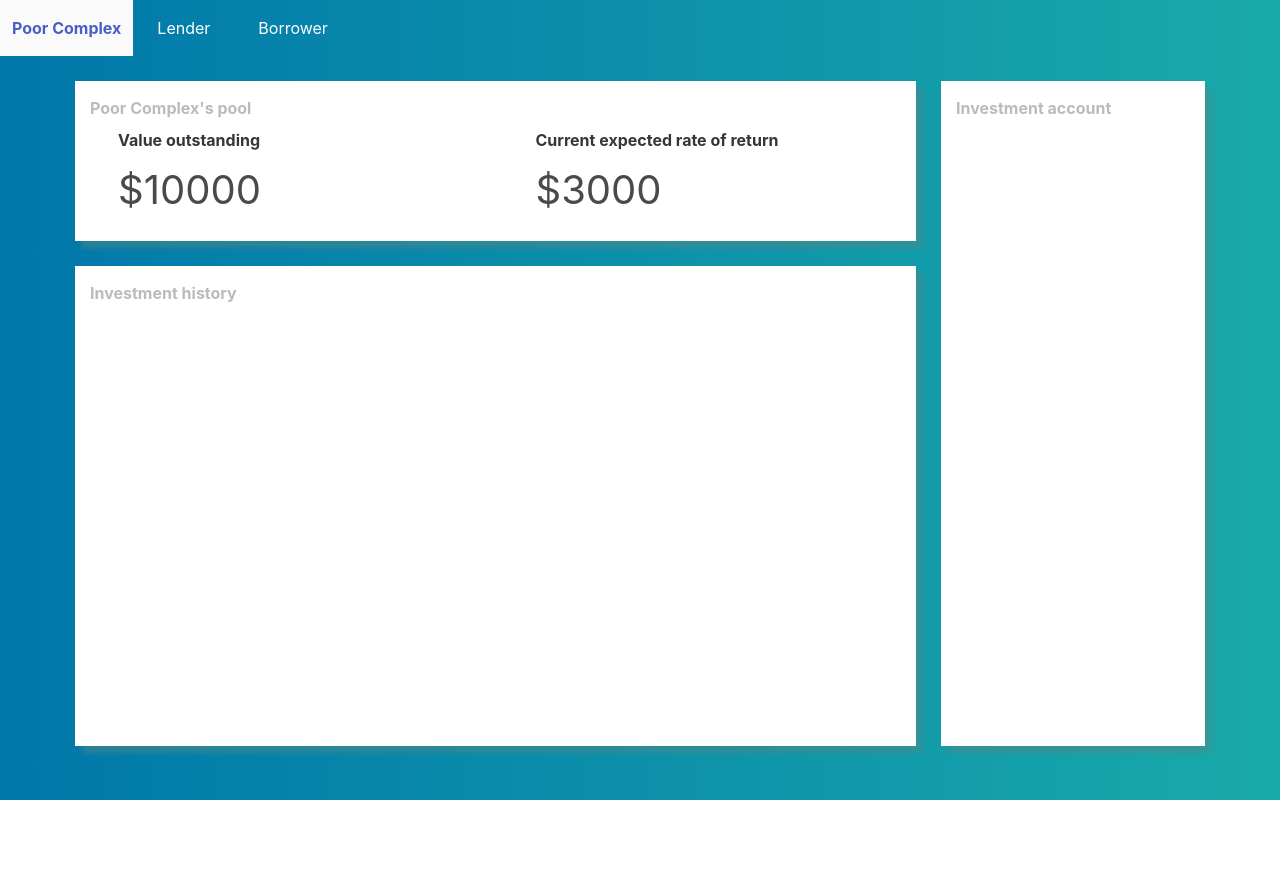
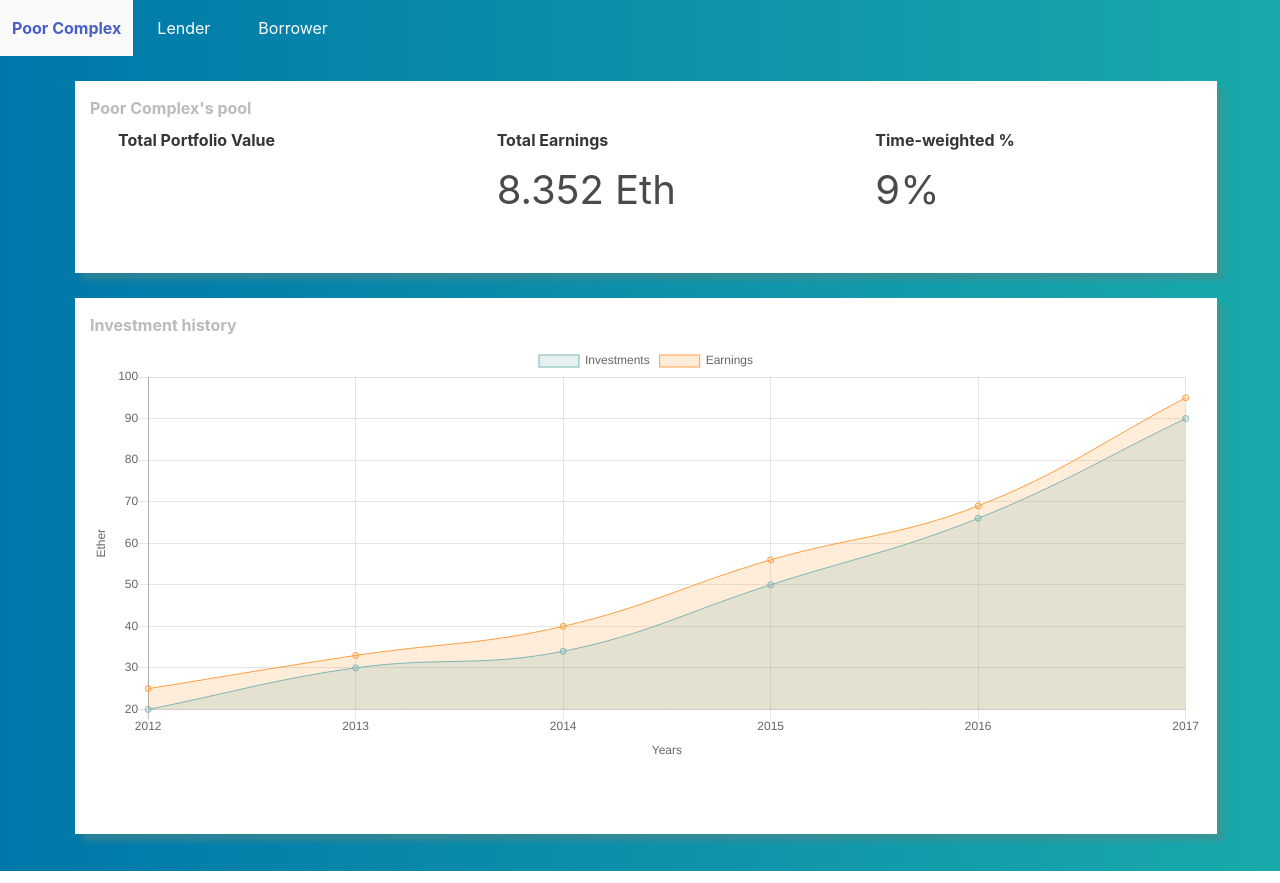
Before and after one commit to hnrytrn/hack-western-4, a website: page app/templates/lender.html in a window 1280 px wide. Before the commit the page ends 800 px from the top, so only its background shows below. Drawn offline with nearby package versions, Linux system fonts and the light colour scheme; files whose address does not match are found by name.

Commit message:
Add lender dashboard

```diff
--- a/app/css/lender.css
+++ b/app/css/lender.css
@@ -16,10 +16,10 @@ body{
 	box-shadow: 7px 7px 5px #50888888;
 }
 #pool{
-	height:20vh;
+	height:24vh;
 }
 #graph{
-	height:60vh;
+	height:67vh;
 }
 #investment-account{
 	height: calc(80vh + 25px);
--- a/app/javascripts/app.js
+++ b/app/javascripts/app.js
@@ -53,7 +53,7 @@ window.App = {
     return web3.eth.getBalance(account, function (error, result) {
       if (!error) {
         console.log(result.toNumber());
-        $("#balance").text(web3.fromWei(result, "ether").toFixed(3));
+        $("#port-val").text(web3.fromWei(result, "ether").toFixed(3));
       } else {
         console.error(error);
       }
@@ -109,7 +109,6 @@ window.App = {
       instance.submitTransaction(account, web3.toWei(amount), "0x", {from: account}).then(function (result) {
         return meta.transactionCount.call({from: account});
       }).then(function(count) {
-        console.log("Count", count.toLocaleString());
         return meta.executeTransaction(parseInt(count.toLocaleString()) - 1, {from: account});
       }).catch(function (e) {
         console.log(e);
--- a/app/templates/lender.html
+++ b/app/templates/lender.html
@@ -1,5 +1,6 @@
 <!DOCTYPE html>
 <html>
+
 <head>
   <link rel="icon" href="../images/logo.png">
 
@@ -10,10 +11,11 @@
   <link rel="stylesheet" href="https://cdnjs.cloudflare.com/ajax/libs/bulma/0.6.1/css/bulma.min.css">
   <link rel="stylesheet" type="text/css" href="../css/lender.css">
 
-    <script src="https://code.jquery.com/jquery-3.2.1.min.js" integrity="sha256-hwg4gsxgFZhOsEEamdOYGBf13FyQuiTwlAQgxVSNgt4=" crossorigin="anonymous"></script>
-    <script type="text/script" src="../javascripts/lender.js"></script>
+  <script src="https://code.jquery.com/jquery-3.2.1.min.js" integrity="sha256-hwg4gsxgFZhOsEEamdOYGBf13FyQuiTwlAQgxVSNgt4="
+    crossorigin="anonymous"></script>
   <script src="./app.js"></script>
 </head>
+
 <body>
   <!-- NAVBAR -->
   <nav class="navbar" role="navigation" aria-label="dropdown navigation">
@@ -34,30 +36,82 @@
     </div>
   </nav>
   <div id="columns" class="columns">
-    <div id="col1" class="column is-three-quarters">
+    <div id="col1" class="column">
       <div id="pool" class="mycard">
         <label class="label main-label">Poor Complex's pool</label>
         <div class="columns">
           <div class="column val-col">
-          <label class="label">Value outstanding</label>
-          <p class="pool-val">$10000</p>
+            <label class="label">Total Portfolio Value</label>
+            <p id="port-val" class="pool-val"></p>
           </div>
           <div class="column val-col">
-          <label class="label">Current expected rate of return</label>
-          <p class="pool-val">$3000</p>
+              <label class="label">Total Earnings</label>
+              <p class="pool-val">8.352 Eth</p>
+            </div>
+          <div class="column val-col">
+            <label class="label">Time-weighted %</label>
+            <p class="pool-val">9%</p>
           </div>
         </div>
       </div>
       <div id="graph" class="mycard">
         <label class="label main-label">Investment history</label>
+        <canvas id="myChart" width="400" height="150"></canvas>
       </div>
     </div>
-    <div id="col2" class="column">
+    <!-- <div id="col2" class="column">
       <div id="investment-account" class="mycard">
         <label class="label main-label">Investment account</label>
       </div>
-    </div>
+    </div> -->
   </div>
 
+  <script src="https://cdnjs.cloudflare.com/ajax/libs/Chart.js/2.7.1/Chart.bundle.js"></script>
+  <script>
+    var ctx = document.getElementById("myChart").getContext('2d');
+    var myChart = new Chart(ctx, {
+      type: 'line',
+      data: {
+        labels: ["2012", "2013", "2014", "2015", "2016", "2017"],
+        datasets: [{
+          label: 'Investments',
+          data: [20, 30, 34, 50, 66, 90],
+          backgroundColor: 'rgba(124, 182, 182, 0.2)',
+          borderColor: 'rgba(124, 182, 182, 1)',
+          borderWidth: 1
+        },
+        {
+          label: 'Earnings',
+          data: [25, 33, 40, 56, 69, 95],
+          backgroundColor: 'rgba(255, 159, 64, 0.2)',
+          borderColor: 'rgba(255, 159, 64, 1)',
+          borderWidth: 1
+        }
+        ]
+      },
+      options: {
+        scales: {
+          yAxes: [{
+            ticks: {
+              beginAtZero: false
+            },
+            scaleLabel:
+            {
+              display: true,
+              labelString: "Ether"
+            }
+          }],
+          xAxes: [{
+            scaleLabel:
+            {
+              display: true,
+              labelString: "Years"
+            }
+          }]
+        }
+      }
+    });
+  </script>
 </body>
+
 </html>
```
Also changed, not shown: app/index.html (+2 -2 lines), app/javascripts/lender.js (deleted), build/index.html, build/lender.html, 1 other file. Lines whose indentation alone changed are shown as unchanged.
